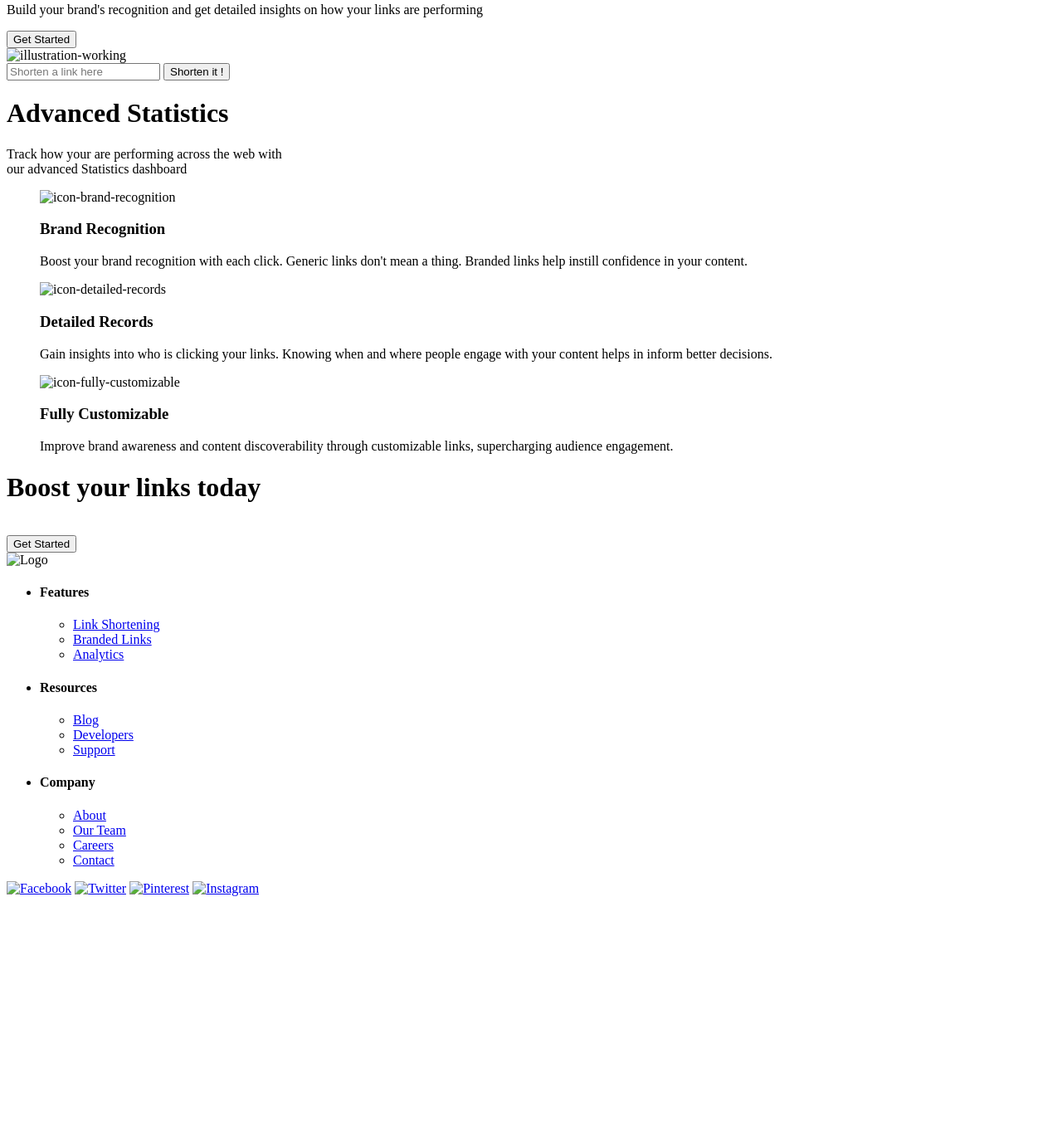
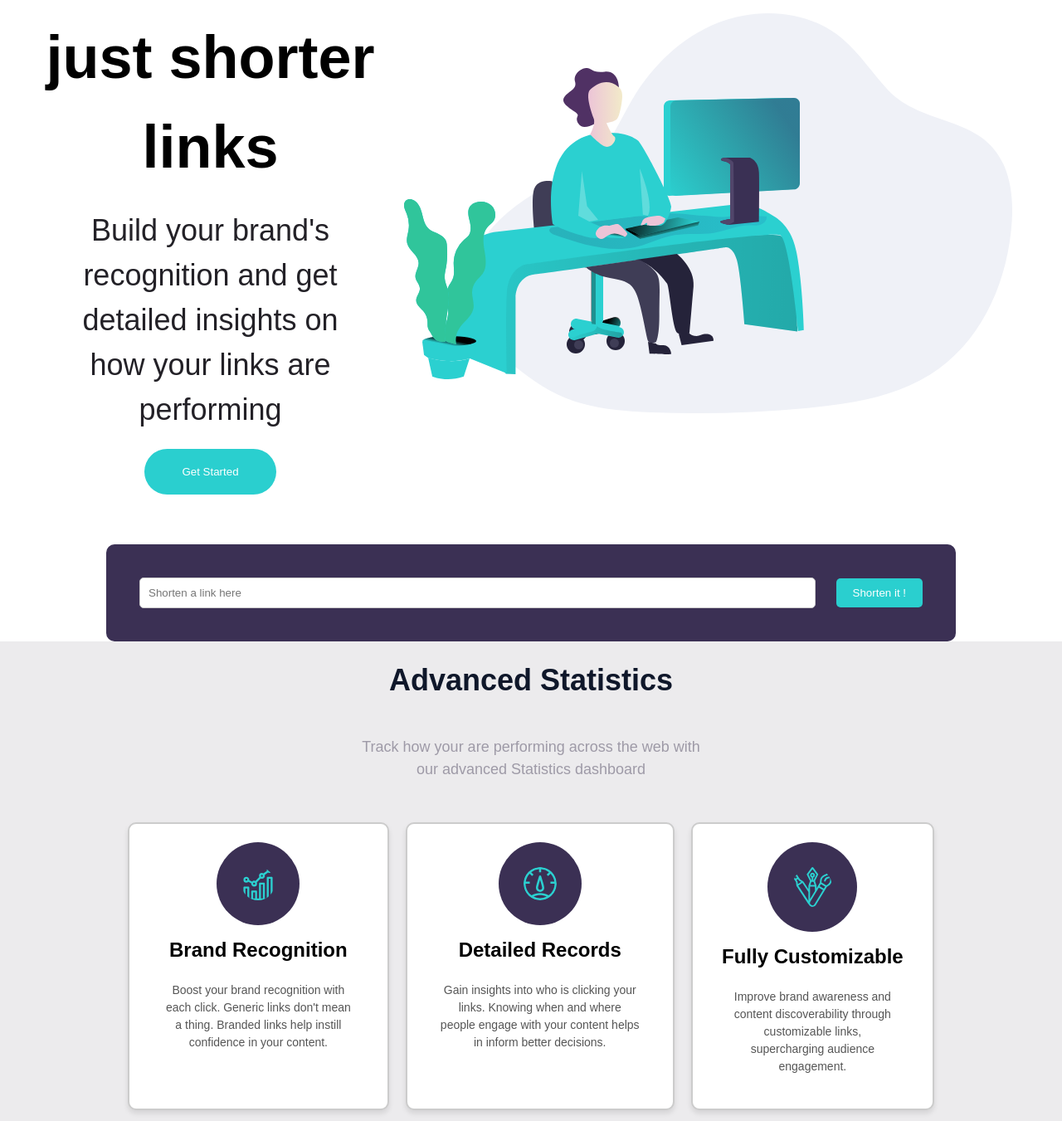
Before and after one commit to FrancoCagliani/Site2Parcial, a plain HTML site: page index.html in a window 1280 px wide. Shown: the part 228-1579 px from the top of the page at 83% size. Before the commit the page ends 1316 px from the top, so only its background shows below. Drawn offline with Linux system fonts and the light colour scheme; the site is published under a folder, as on GitHub Pages, so addresses that start at the root find nothing.

Commit message:
Update index.html

```diff
--- a/index.html
+++ b/index.html
@@ -3,7 +3,7 @@
 <head>
     <meta charset="UTF-8">
     <meta name="viewport" content="width=device-width, initial-scale=1.0">
-    <link rel="stylesheet" href="/styles.css">
+    <link rel="stylesheet" href="styles.css">
     <title>Tu Título</title>
 
 </head>
@@ -11,7 +11,7 @@
     <header>
         <nav>
             <div class="logo" alt="logo-shortly"></div>
-            <img src="/images/logo.svg" alt="logo">
+            <img src="images/logo.svg" alt="logo">
             <ul>
                 <li>Features</li>
                 <li>Pricing</li>
@@ -30,13 +30,13 @@
             <div class="top-section">
                 <div class="hero">
                     <div class="hero-content">
-                        <img class="img2" src="/images/illustration-working.svg" alt="illustration-working2">
+                        <img class="img2" src="images/illustration-working.svg" alt="illustration-working2">
                         <div class="hero-text">
                             <h1>More than just shorter links</h1>
                             <p>Build your brand's recognition and get detailed insights on how your links are performing</p>
                             <button class="button-hero">Get Started</button>
                         </div>
-                        <img class="img1" src="/images/illustration-working.svg" alt="illustration-working">
+                        <img class="img1" src="images/illustration-working.svg" alt="illustration-working">
                     </div>
                 </div>
             </div>
@@ -62,21 +62,21 @@
                 <p>Track how your are performing across the web with <br> our advanced Statistics dashboard</p>
                 <div class="images">
                     <figure class="feature-box">
-                        <img src="/images/icon-brand-recognition.svg" alt="icon-brand-recognition">
+                        <img src="images/icon-brand-recognition.svg" alt="icon-brand-recognition">
                         <figcaption>
                             <h3>Brand Recognition</h3>
                             <p>Boost your brand recognition with each click. Generic links don't mean a thing. Branded links help instill confidence in your content.</p>
                         </figcaption>
                     </figure>
                     <figure class="feature-box">
-                        <img src="/images/icon-detailed-records.svg" alt="icon-detailed-records">
+                        <img src="images/icon-detailed-records.svg" alt="icon-detailed-records">
                         <figcaption>
                             <h3>Detailed Records</h3>
                             <p>Gain insights into who is clicking your links. Knowing when and where people engage with your content helps in inform better decisions.</p>
                         </figcaption>
                     </figure>
                     <figure class="feature-box">
-                        <img src="/images/icon-fully-customizable.svg" alt="icon-fully-customizable">
+                        <img src="images/icon-fully-customizable.svg" alt="icon-fully-customizable">
                         <figcaption>
                             <h3>Fully Customizable</h3>
                             <p>Improve brand awareness and content discoverability through customizable links, supercharging audience engagement.</p>
@@ -97,7 +97,7 @@
     <footer>
         <div class="footer-content">
             <div class="footer-logo">
-                <img src="/images/logo.svg" alt="Logo">
+                <img src="images/logo.svg" alt="Logo">
             </div>
             <ul class="footer-list">
                 <li class="footer-list-item">
@@ -127,10 +127,10 @@
                 </li>
             </ul>
             <div class="social-icons">
-                <a href="#"><img src="/images/icon-facebook.svg" alt="Facebook"></a>
-                <a href="#"><img src="/images/icon-twitter.svg" alt="Twitter"></a>
-                <a href="#"><img src="/images/icon-pinterest.svg" alt="Pinterest"></a>
-                <a href="#"><img src="/images/icon-instagram.svg" alt="Instagram"></a>
+                <a href="#"><img src="images/icon-facebook.svg" alt="Facebook"></a>
+                <a href="#"><img src="images/icon-twitter.svg" alt="Twitter"></a>
+                <a href="#"><img src="images/icon-pinterest.svg" alt="Pinterest"></a>
+                <a href="#"><img src="images/icon-instagram.svg" alt="Instagram"></a>
             </div>
         </div>
     </footer>
```
